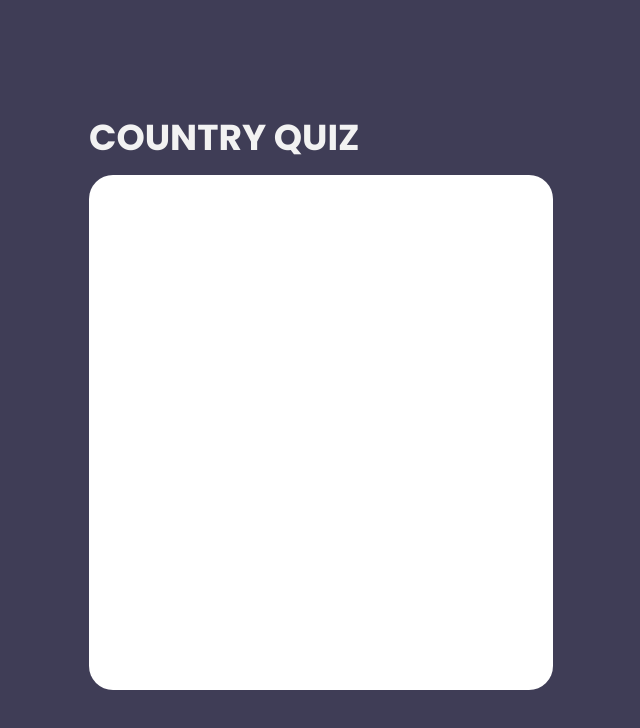
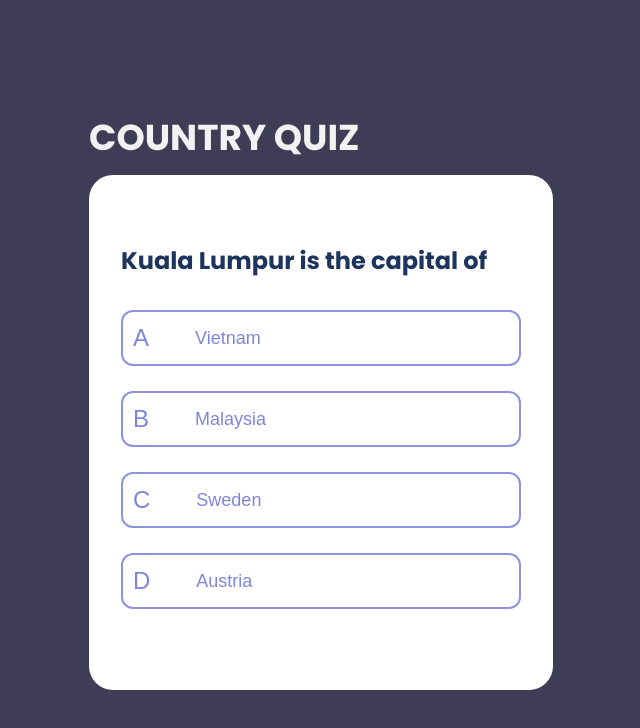
Before and after one commit to victorsheepman/Country-Quiz, a React (Vite) app: page / in a window 1280 px wide. Shown: the top 728 px of the page, without its empty margins (319-959 px from the left). Built offline with nearby package versions, Linux system fonts and the light colour scheme.

Commit message:
add button option component

```diff
--- a/src/components/CardQuiz/CardQuiz.tsx
+++ b/src/components/CardQuiz/CardQuiz.tsx
@@ -1,9 +1,60 @@
 import React from 'react'
 
+
 export const CardQuiz = () => {
+ // const [currentQuestion, setCurrentQuestion] = useState<string>()
+  const items = [
+    {
+      letter:'A',
+      title:'Vietnam'
+    },
+    {
+      letter:'B',
+      title:'Malaysia'
+    },
+    {
+      letter:'C',
+      title:'Sweden'
+    },
+    {
+      letter:'D',
+      title:'Austria'
+    }
+
+  ]
+  /*
+  to custom hook
+  const question=[
+    {
+      question:'Kuala Lumpur is the capital of',
+      answer:'A'
+    }
+  ]
+ */
+
   return (
     <div className='cardQuiz'>
-
+        <h3 className='h3_bold' style={{marginBottom:'32px'}}>Kuala Lumpur is the capital of</h3>
+        {
+          items.map((item, index)=>(
+            <OptionButton key={index} letter={item.letter} title={item.title} />
+          ))
+        }
     </div>
   )
 }
+
+
+
+export const OptionButton = ({letter, title}:{letter:string, title:string}) => {
+  return (
+    <button className='optionButton'>
+      <span className='letter'>
+        {letter}
+      </span>
+      <span className='optionButton_title'>
+        {title}
+      </span>
+    </button>
+  )
+}
--- a/src/components/CardQuiz/_CardQuizStyle.scss
+++ b/src/components/CardQuiz/_CardQuizStyle.scss
@@ -5,5 +5,39 @@
     border-radius: 24px;
     background: #FFF;
     margin-top: 10px;
+    padding: 68px 32px;
+}
+.optionButton{
+    width: 400px;
+    height: 56px;
+    flex-shrink: 0;
+    border-radius: 12px;
+    border: 2px solid rgba(96, 102, 208, 0.70);
+    background: #FFF;
+    padding: 0px 10px;
+    display: flex;
+    align-items: center;
+    margin-top: 25px;
+    color: rgba(96, 102, 208, 0.80);
+    cursor: pointer;
+    &--error{
+        @extend .optionButton;
+        background: $red;
+    }
+    &--success{
+        @extend .optionButton;
+        background-color: $green;
+    }
+    &_title{
+        @extend .letter;
+        font-size: 18px;
+        margin-left: 46px;
+
+    }
+    &:hover{
+        background-color: $yellow;
+        border: 2px solid $yellow;
+        color:white
+    }
 
 }
--- a/src/styles/_theme.scss
+++ b/src/styles/_theme.scss
@@ -57,3 +57,12 @@ $font:'Poppins', sans-serif;
     font-weight: 700;
     line-height: normal;
 }
+
+.letter{
+   // @extend .fontTheme ;
+
+    font-size: 24px;
+    font-style: normal;
+    font-weight: 500;
+    line-height: normal;
+}
```
